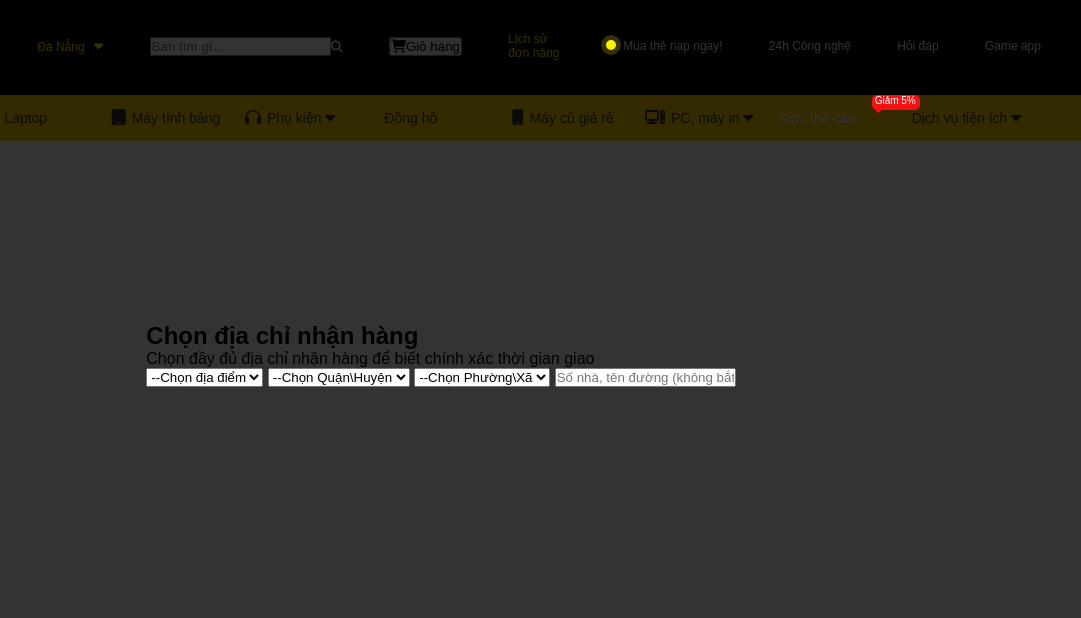
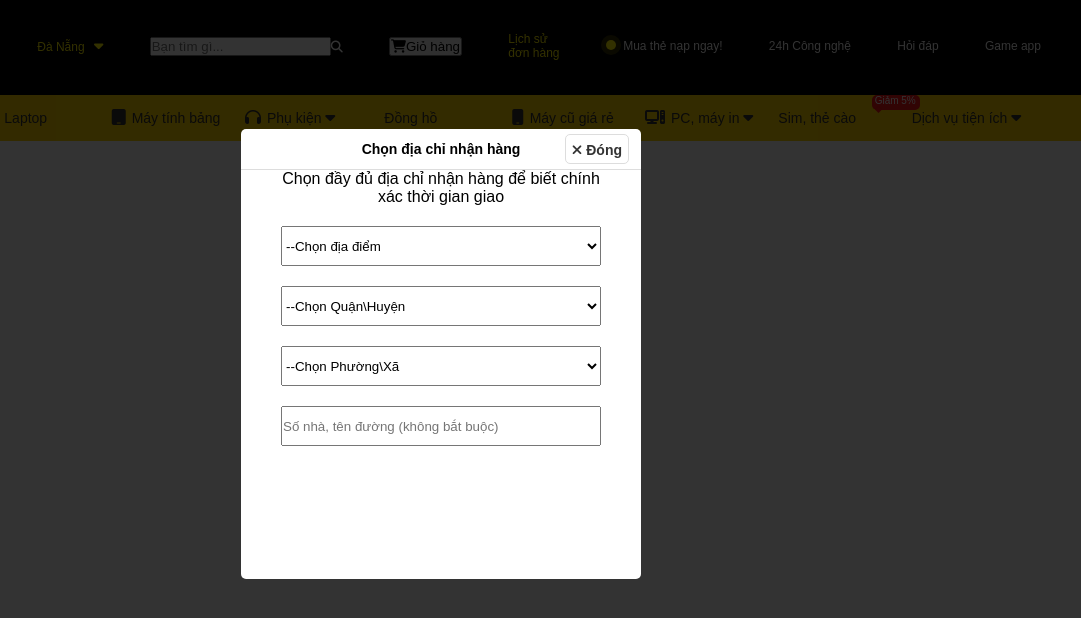
Before and after one commit to Thainguyen3003/the_gioi_di_dong, a plain HTML site: page index.html in a window 1280 px wide. Shown: the part 46-664 px from the top of the page, 199-1280 px from the left. Drawn offline with Linux system fonts and the light colour scheme; some icons are missing.

Commit message:
update code

```diff
--- a/index.html
+++ b/index.html
@@ -35,7 +35,10 @@
           </li>
           <div class="address-form">
             <div class="address-form-content">
-              <h2>Chọn địa chỉ nhận hàng</h2>
+              <h2>
+                Chọn địa chỉ nhận hàng
+                <span><i class="fa-solid fa-xmark"></i> Đóng</span>
+              </h2>
               <form action="">
                 <p>
                   Chọn đầy đủ địa chỉ nhận hàng để biết chính xác thời gian giao
--- a/style.css
+++ b/style.css
@@ -216,4 +216,47 @@ nav ul li:nth-child(9):hover a {
   display: flex;
   align-items: center;
   justify-content: center;
+  text-align: center;
+  z-index: 5;
 }
+
+.address-form-content {
+  width: 400px;
+  height: 450px;
+  background-color: #fff;
+  border-radius: 5px;
+}
+
+.address-form-content form {
+  padding: 0 40px;
+}
+
+.address-form-content h2 {
+  font-size: 14px;
+  padding: 12px 0;
+  border-bottom: 1px solid #ddd;
+  position: relative;
+}
+
+.address-form-content h2 span {
+  display: block;
+  position: absolute;
+  height: 30px;
+  padding: 0 6px;
+  border: 1px solid #ddd;
+  right: 12px;
+  top: 50%;
+  cursor: pointer;
+  transform: translateY(-50%);
+  line-height: 30px;
+  color: #333;
+  border-radius: 5px;
+}
+
+.address-form-content form input,
+select {
+  height: 40px;
+  display: block;
+  width: 100%;
+  margin-top: 20px;
+}
```
